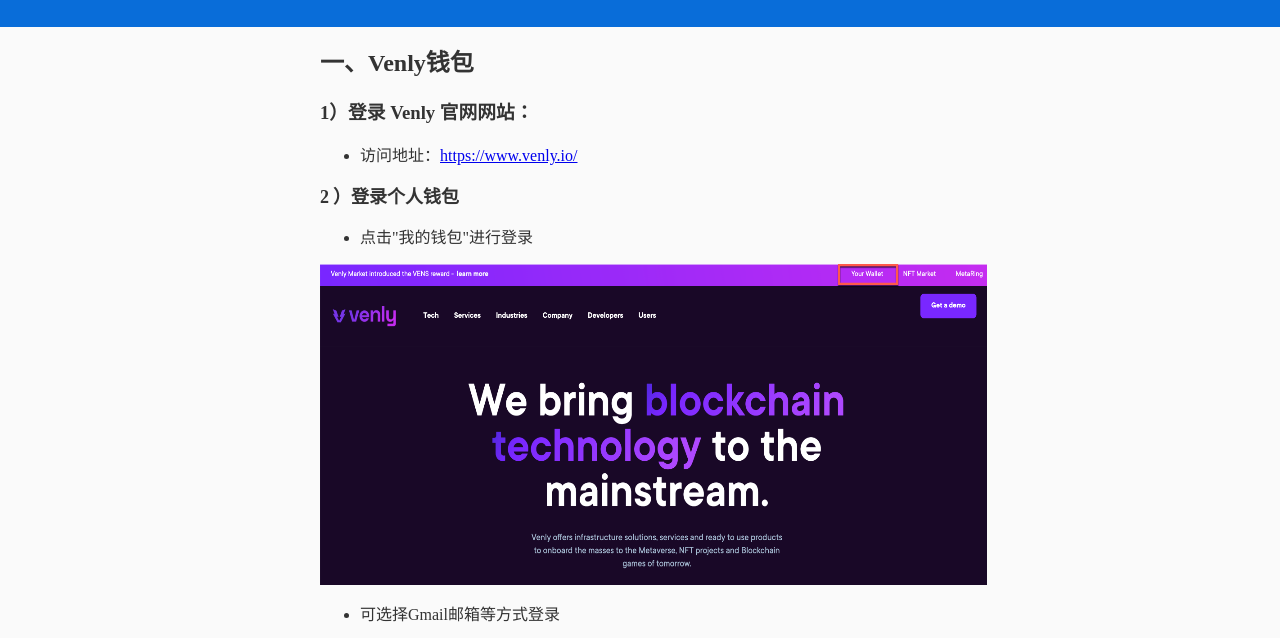
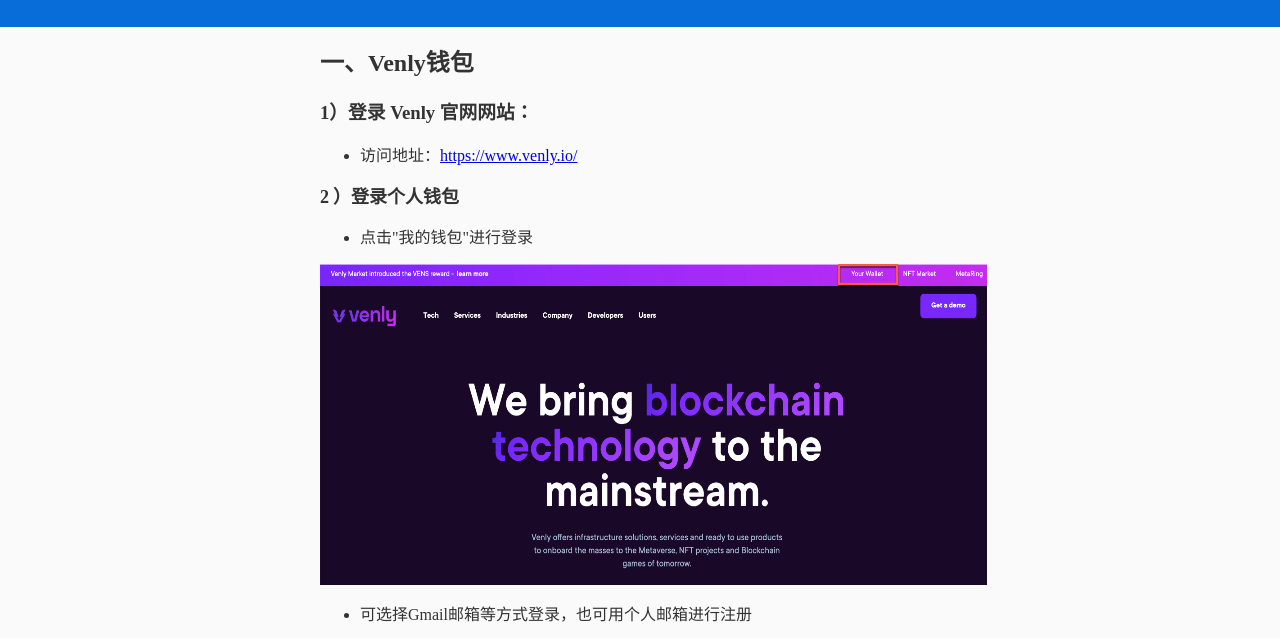
Before and after one commit to DarkWayne/NFT, a plain HTML site: page Index.html in a window 1280 px wide. Shown: the part 116-754 px from the top of the page. Drawn offline with Linux system fonts and the light colour scheme.

Commit message:
Update Index.html

```diff
--- a/Index.html
+++ b/Index.html
@@ -33,7 +33,7 @@
 src="NFT-IMG/image0010.png"></span></p>
 
 <ul type=disc>
- <li style='text-align:left'><span style='font-size:12.0pt'>可选择Gmail邮箱等方式登录</span></li>
+ <li style='text-align:left'><span style='font-size:12.0pt'>可选择Gmail邮箱等方式登录，也可用个人邮箱进行注册</span></li>
 </ul>
 
 
@@ -205,6 +205,7 @@ src="NFT-IMG/image015.png"></span></p>
 <p align=left style='text-align:left'><b><span style='font-size:13.5pt'>4</span></b><b><span style='font-size:13.5pt'>）获取个人钱包地址，转移<span>NFT</span>收藏品到个人钱包</span></b></p>
 
 <ul type=disc>
+ <li style='text-align:left'><span style='font-size:12.0pt'>钱包依用户配置不同，会有两种显示界面：</span></li>
  <li style='text-align:left'><span style='font-size:12.0pt'>4.1 点击红框所指的下箭头(如果没有下箭头图标，请看4.2介绍)，会显示个人钱包地址页面，选择以太坊类型地址，点击后面的按钮可复制地址全文；</span></li>
  <li style='text-align:left'><span style='font-size:12.0pt'>用户可将此地址作为接收地址，将NFT转移此钱包地址。</span></li>
 </ul>
```
